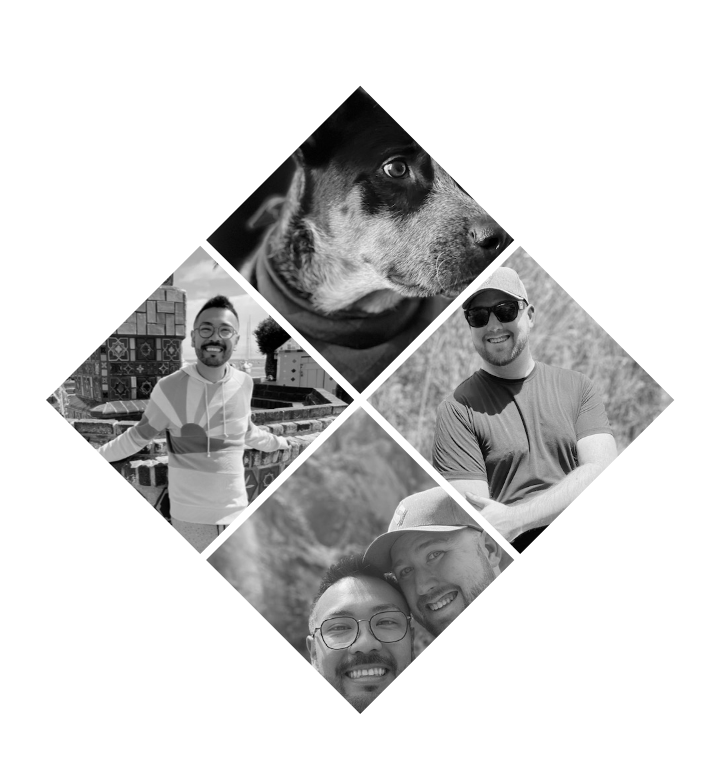
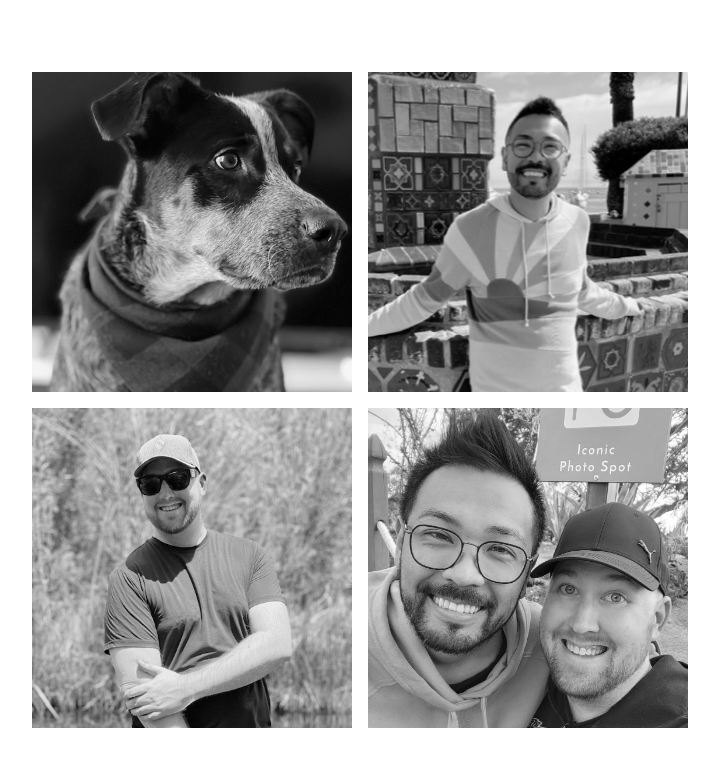
Before and after one commit to daikianjiki/projects, a plain HTML site: page grid-gallery/index.html in a window 1280 px wide. Shown: the whole page, without its empty margins (280-999 px from the left). Drawn offline with Linux system fonts and the light colour scheme.

Commit message:
completed

```diff
--- a/grid-gallery/index.html
+++ b/grid-gallery/index.html
@@ -17,15 +17,17 @@
                 width="480"
                 height="640"
                 loading="lazy"
+                class="one"
             />
             </figure>
             <figure class="image">
                 <img
                 src="IMG_0017.jpg"
                 alt="Daiki Anjiki"
-                width="480"
+                width="432"
                 height="640"
                 loading="lazy"
+                class="two"
             />
             </figure>
             <figure class="image">
@@ -35,15 +37,17 @@
                 width="480"
                 height="640"
                 loading="lazy"
+                class="three"
             />
             </figure>
             <figure class="image">
                 <img
-                src="IMG_0060.jpg"
+                src="IMG_0001.jpg"
                 alt="Daiki and Eric"
                 width="480"
                 height="640"
                 loading="lazy"
+                class="four"
             />
             </figure>
         </article>
--- a/grid-gallery/styles.css
+++ b/grid-gallery/styles.css
@@ -6,6 +6,14 @@ img {
     display: block;
     width: 100%;
     height: 100%;
+}
+
+img.two {
+    transform: scale(142%) translate(-3%, 3%);
+}
+
+img.four {
+    transform: scale(140%) translate(1%, -4%)
 }
 
 .content {
@@ -17,27 +25,8 @@ img {
 
 .container {
     display: grid;
-    grid-template-columns: repeat(4, 12.5vw);
-    grid-template-rows: repeat(4, 12.5vw);
-}
-
-.image:first-child {
-    grid-column: 2/4;
-}
-
-.image:nth-of-type(2) {
-    grid-column: 1/3;
-    grid-row: 2/4;
-}
-
-.image:nth-of-type(3) {
-    grid-column: 3/5;
-    grid-row: 2/4;
-}
-
-.image:nth-of-type(4) {
-    grid-column: 2/4;
-    grid-row: 3/5;
+    grid-template-columns: repeat(2, 25vw);
+    gap: 1rem;
 }
 
 .image {
@@ -46,7 +35,6 @@ img {
     padding-top: 25vw;
     overflow: hidden;
     position: relative;
-    clip-path: polygon(50% 0%, 100% 50%, 50% 100%, 0% 50%);
     filter: grayscale(100%);
     transition: filter 1s;
 }
@@ -65,16 +53,3 @@ img {
     object-position: top;
     box-sizing: border-box;
 }
-
-.image::after {
-    content: "";
-    border: 0.5vw solid white;
-    height: 72%;
-    width: 72%;
-    top: 14%;
-    left: 14%;
-    position: absolute;
-    transform: rotate(45deg);
-    transform-origin: center;
-    box-sizing: border-box;
-}
```
Also changed, not shown: grid-gallery/IMG_0001.jpg (added).
